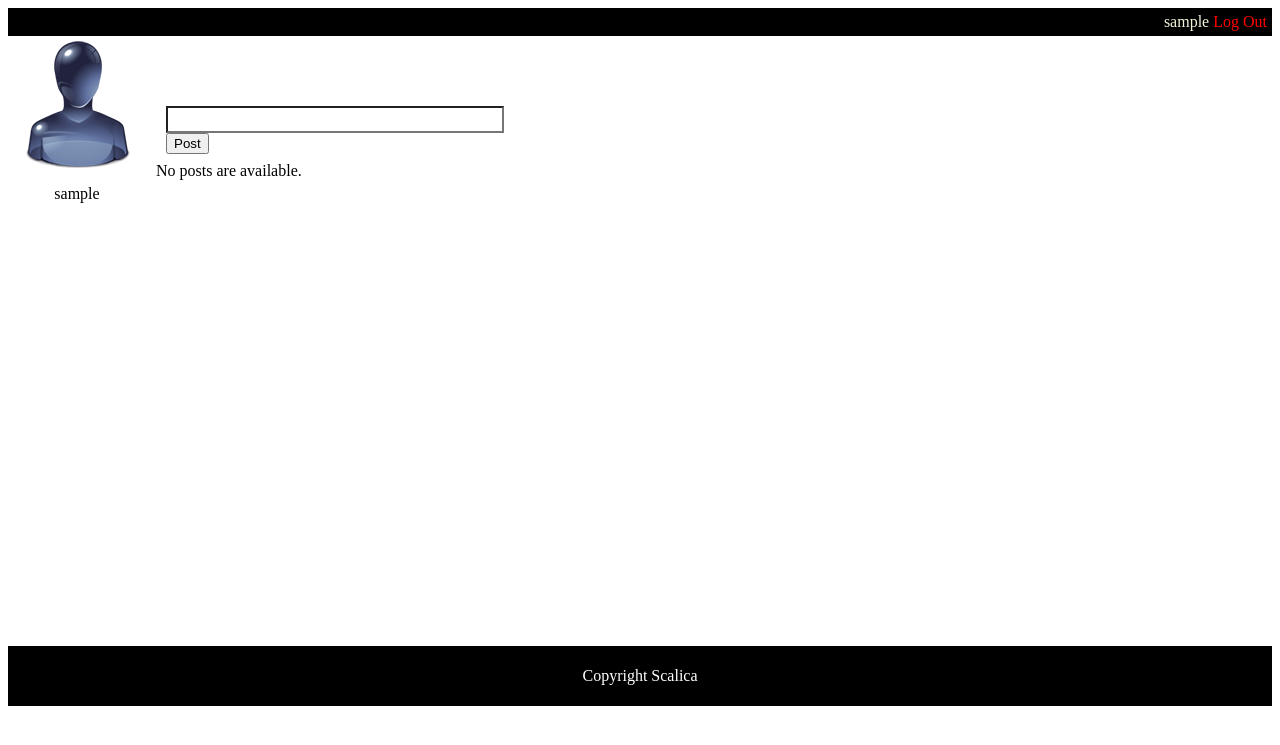
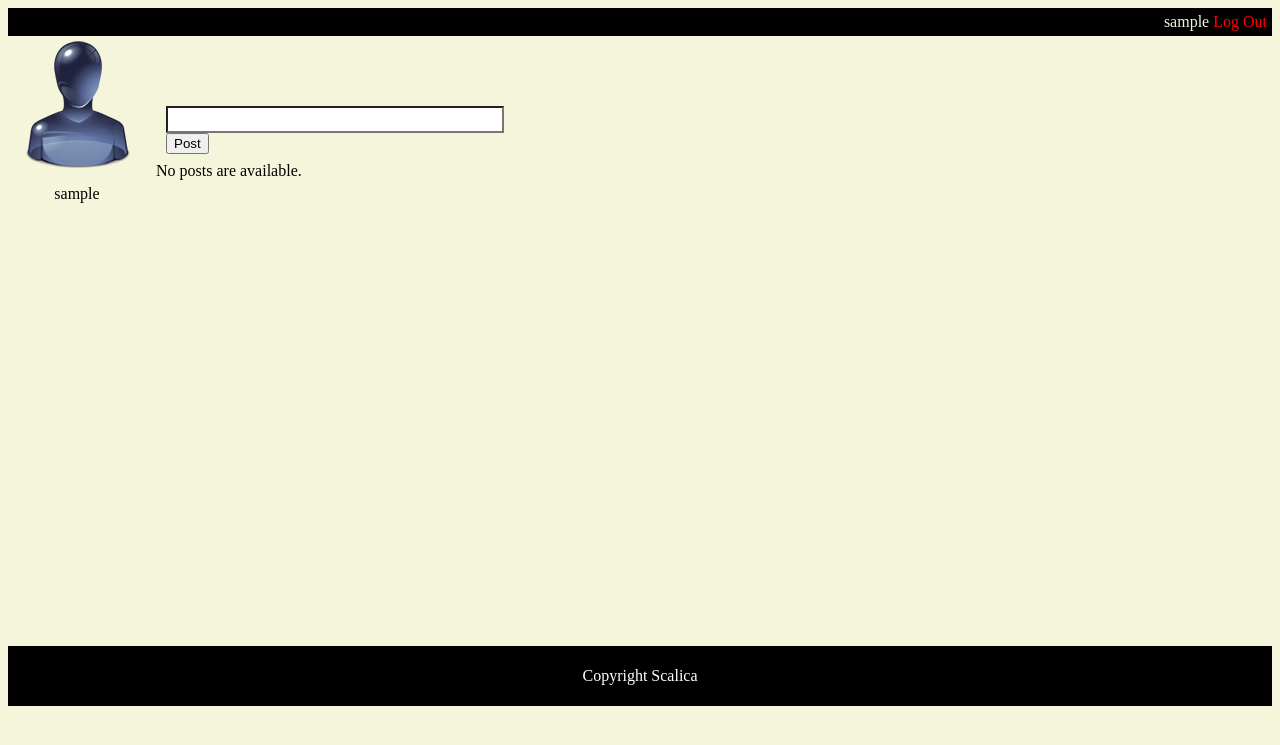
Before and after one commit to jztang/scalica-access-control, a Django app: page /micro/home/ in a window 1280 px wide. Shown: the top 745 px of the page. Run offline with Django 3.2, Linux system fonts and the light colour scheme; the visitor is signed in with stand-in values (Sample User, id 1); data that the repository does not hold is empty.

Commit message:
testing out, changing background color

```diff
--- a/web/scalica/micro/static/micro/style.css
+++ b/web/scalica/micro/static/micro/style.css
@@ -84,3 +84,9 @@ div#content li {
   font-family: sans-serif;
   font-size: 8px;
 }
+
+body{
+
+  background-color: beige;
+
+}
```
